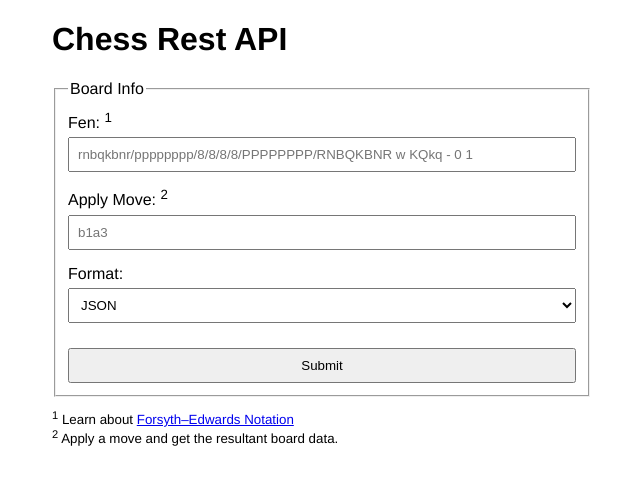
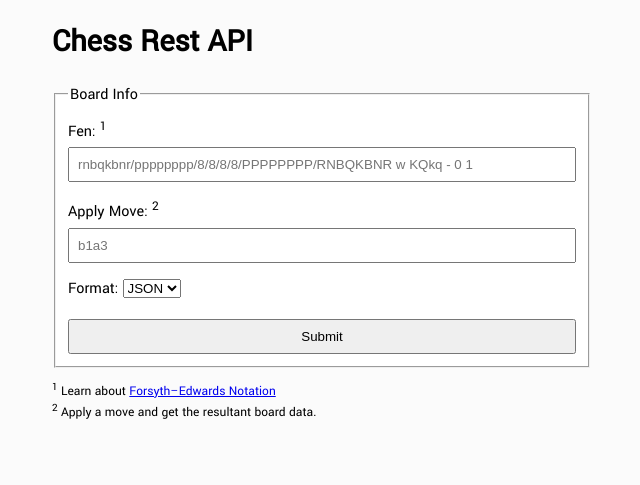
Before and after one commit to ncksllvn/chess-api, a Python web app: template app/templates/index.html in a window 1280 px wide. Shown: the top 485 px of the page, without its empty margins (318-958 px from the left). Run offline with Jinja, Linux system fonts and the light colour scheme; the template is opened without the code that fills it, so the values that code supplies are empty.

Commit message:
More style

```diff
--- a/app/templates/index.html
+++ b/app/templates/index.html
@@ -6,9 +6,11 @@
         <title>Chess Rest API</title>
         <meta name="description" content="chess rest api">
         <meta name="viewport" content="width=device-width, initial-scale=1">
+        <link href="https://fonts.googleapis.com/css?family=Yantramanav" rel="stylesheet">
         <style>
             body {
-                font-family: Helvetica, Arial, sans-serif;
+                font-family: 'Yantramanav', Helvetica, Arial, sans-serif;
+                background: #fbfbfb;
             }
 
             #wrapper {
@@ -19,6 +21,7 @@
             fieldset {
                 padding: 12px;
                 margin-bottom: 12px;
+                background: #fff;
             }
 
             label {
@@ -26,17 +29,15 @@
                 margin-bottom: 5px;
             }
 
-            input, select, button {
+            input, button {
                 display: inline-block;
                 width: 100%;
                 padding: 8px;
                 box-sizing: border-box;
             }
+
             .form-group {
                 margin-bottom: 15px;
-            }
-            .form-actions {
-                margin-top: 25px;
             }
 
         </style>
@@ -44,7 +45,7 @@
     <body>
         <div id="wrapper">
             <h1>Chess Rest API</h1>
-            <form action="game" method="get">
+           <form action="game" method="get">
                 <fieldset>
                     <legend>Board Info</legend>
 
```
